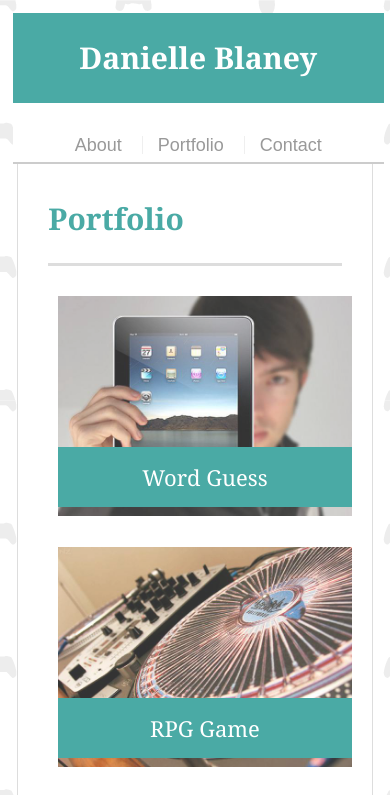
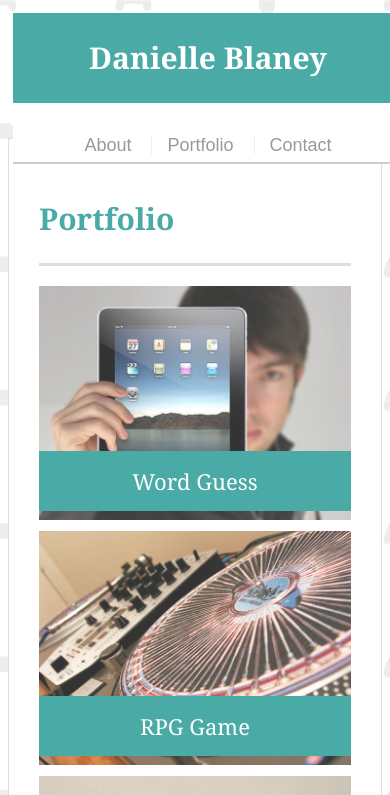
Before and after one commit to DaniBlaney/Responsive-Portfolio, a plain HTML site: page portfolio.html in a window 390 px wide. Shown: the top 795 px of the page. Drawn offline with Linux system fonts and the light colour scheme.

Commit message:
third commit

```diff
--- a/assets/css/style.css
+++ b/assets/css/style.css
@@ -216,6 +216,50 @@ input[type=submit] {
   border: 0 none;
 }
 
+@media screen and (max-width: 980px) {
+
+  #masthead {
+    width: 95%;
+    margin: 5px;
+  }
+
+  #main-container {
+    width: 95%
+  }
+
+  .work {
+    width: 30%;
+    margin: 10px;
+  }
+
+  .auth-image {
+    width: 65%
+  }
+}
+
+@media screen and (max-width: 768px) {
+
+  #masthead {
+    width: 95%;
+    margin: 5px;
+  }
+
+  #main-container {
+    width: 95%
+  }
+
+  .work {
+    width: 40%;
+    margin: 10px;
+  }
+
+  .main-section {
+    width: 100%
+
+  }
+}
+
+
 @media screen and (max-width: 640px) {
   #logo {
     width: 100%;
@@ -244,45 +288,3 @@ input[type=submit] {
     width: 100%
   }
 }
-
-@media screen and (max-width: 768px) {
-
-  #masthead {
-    width: 95%;
-    margin: 5px;
-  }
-
-  #main-container {
-    width: 95%
-  }
-
-  .work {
-    width: 100%;
-    margin: 10px;
-  }
-
-  .auth-image {
-    width: 95%
-  }
-}
-
-  @media screen and (max-width: 980px) {
-
-    #masthead {
-      width: 95%;
-      margin: 5px;
-    }
-
-    #main-container {
-      width: 95%
-    }
-
-    .work {
-      width: 100%;
-      margin: 10px;
-    }
-
-    .auth-image {
-      width: 95%
-    }
-}
```
